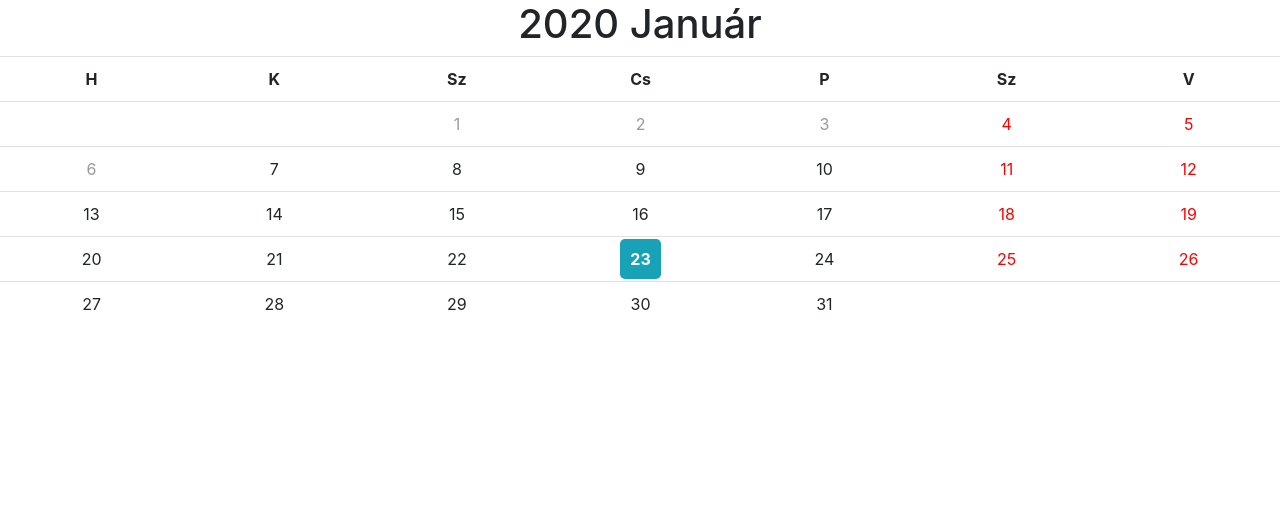
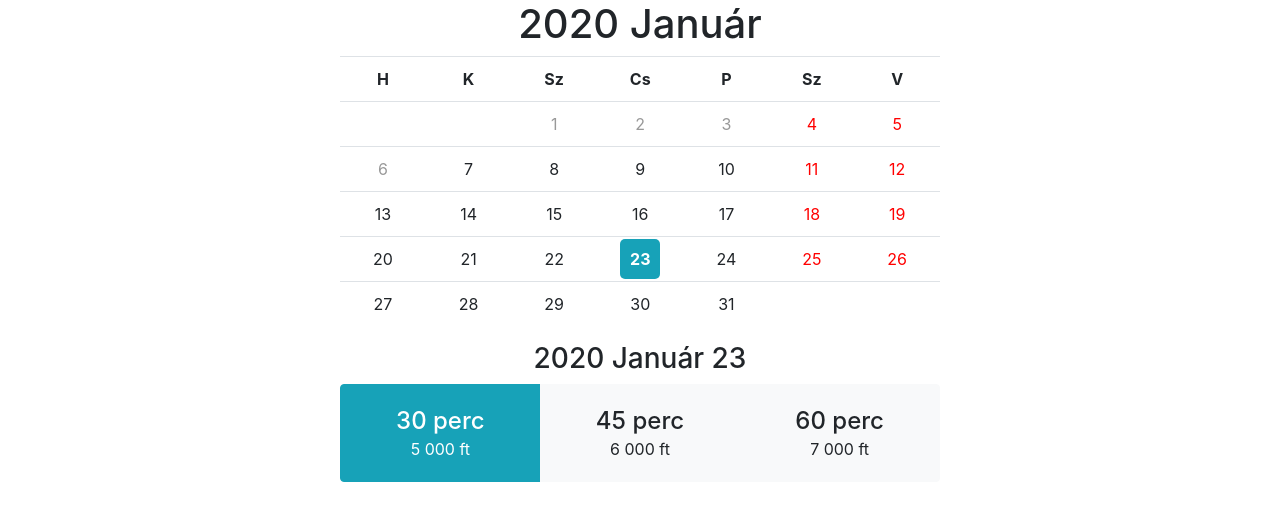
Before and after one commit to boros-csaba/idopont, an Angular app: page / in a window 1280 px wide. Shown: the top 520 px of the page. Built offline with nearby package versions, Linux system fonts and the light colour scheme.

Commit message:
Duration selector

```diff
--- a/src/app/app.component.css
+++ b/src/app/app.component.css
@@ -1,3 +1,6 @@
-p {
-  font-family: Lato;
+.main-container {
+  display: table;
+  width: 100%;
+  max-width: 600px;
+  margin: 0 auto;
 }
--- a/src/app/app.component.html
+++ b/src/app/app.component.html
@@ -1 +1,4 @@
-<app-calendar></app-calendar>
+<div class="main-container">
+  <app-calendar></app-calendar>
+  <app-duration-selector></app-duration-selector>
+</div>
--- a/src/app/app.module.ts
+++ b/src/app/app.module.ts
@@ -3,15 +3,15 @@ import { BrowserModule } from '@angular/platform-browser';
 import { FormsModule } from '@angular/forms';
 
 import { AppComponent } from './app.component';
-import { HelloComponent } from './hello.component';
 import { CalendarComponent } from './calendar/calendar.component';
+import { DurationSelectorComponent } from './duration-selector/duration-selector.component';
 
 @NgModule({
   imports:      [ BrowserModule, FormsModule ],
   declarations: [
     AppComponent,
-    HelloComponent,
-    CalendarComponent
+    CalendarComponent,
+    DurationSelectorComponent
   ],
   bootstrap:    [ AppComponent ]
 })
--- a/src/app/calendar/calendar.component.html
+++ b/src/app/calendar/calendar.component.html
@@ -20,4 +20,6 @@
     </tr>
   </table>
 
+  <h3>{{year}} {{month}} {{selectedDay}}</h3>
+
 </div>
--- /dev/null
+++ b/src/app/duration-selector/duration-selector.component.css
@@ -0,0 +1,11 @@
+.buttons-container {
+  width: 100%;
+}
+
+.button {
+  padding: 20px;
+}
+
+.button h4 {
+  margin: 2px;
+}
--- /dev/null
+++ b/src/app/duration-selector/duration-selector.component.html
@@ -0,0 +1,14 @@
+<div class="btn-group buttons-container">
+  <div class="btn button" [ngClass]="{'btn-info': selectedDuration == 1, 'btn-light': selectedDuration != 1}" (click)="onDurationSelected(1)">
+    <h4>30 perc</h4>
+    5 000 ft
+  </div>
+  <div class="btn button" [ngClass]="{'btn-info': selectedDuration == 2, 'btn-light': selectedDuration != 2}" (click)="onDurationSelected(2)">
+    <h4>45 perc</h4>
+    6 000 ft
+  </div>
+  <div class="btn button" [ngClass]="{'btn-info': selectedDuration == 3, 'btn-light': selectedDuration != 3}" (click)="onDurationSelected(3)">
+    <h4>60 perc</h4>
+    7 000 ft
+  </div>
+</div>
--- /dev/null
+++ b/src/app/duration-selector/duration-selector.component.ts
@@ -0,0 +1,16 @@
+import { Component, OnInit } from '@angular/core';
+
+@Component({
+  selector: 'app-duration-selector',
+  templateUrl: 'duration-selector.component.html',
+  styleUrls: ['duration-selector.component.css']
+})
+export class DurationSelectorComponent {
+
+  selectedDuration = 1;
+
+  onDurationSelected(duration: number) {
+    this.selectedDuration = duration;
+  }
+
+}
```
